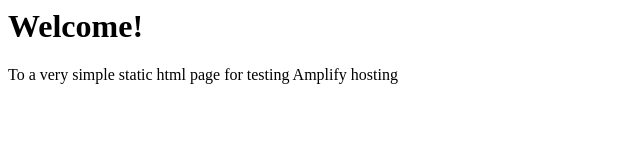
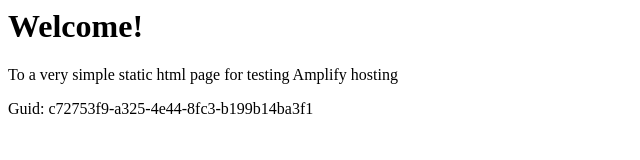
Before and after one commit to aws-aemilia-hkg/Github-PR-Commit-Integration-Test-DoNotTouch-Gith-OKSLNVO2-v1-preprod-ap-east-1, a website: page src/index.html in a window 1280 px wide. Shown: the whole page, without its empty margins (0-640 px from the left). Drawn offline with Linux system fonts and the light colour scheme.

Commit message:
commit from integ tests

```diff
--- a/src/index.html
+++ b/src/index.html
@@ -1,3 +1,5 @@
+
+
 <html lang="en">
 
 <head>
@@ -10,6 +12,6 @@
 <body>
     <h1>Welcome!</h1>
     <p>To a very simple static html page for testing Amplify hosting</p>
-</body>
+    <p>Guid: c72753f9-a325-4e44-8fc3-b199b14ba3f1</p></body>
 
 </html>
```
